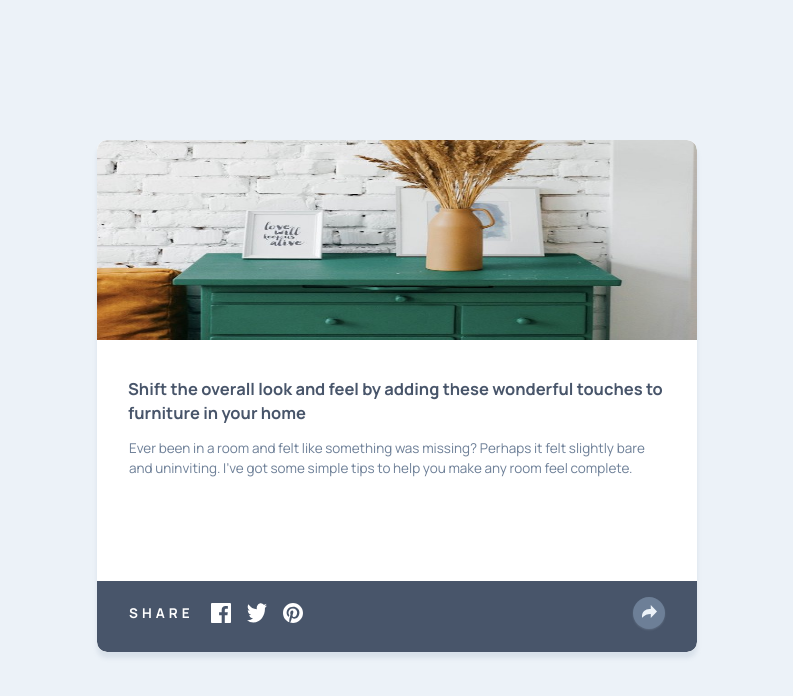
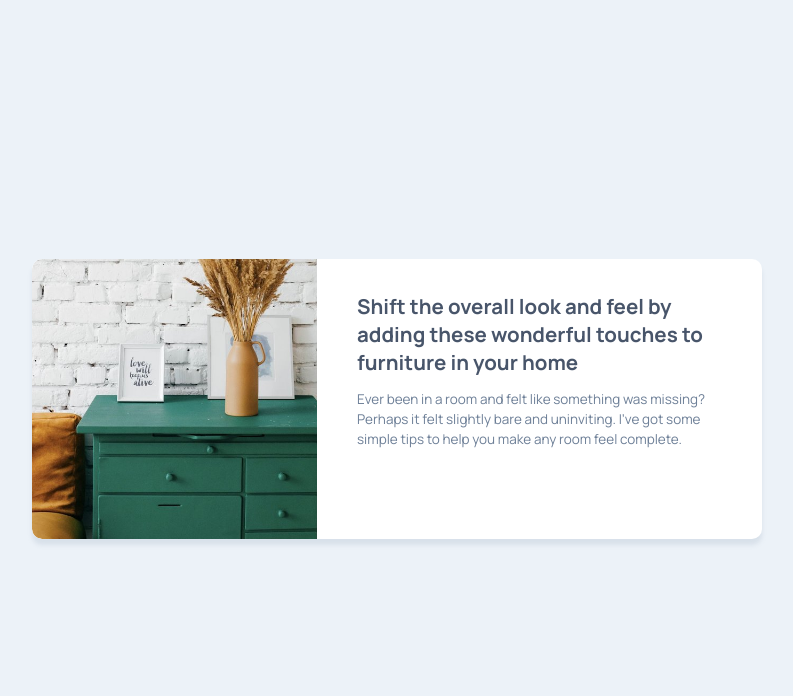
Before and after one commit to JCDMeira/14-Article-preview-component, a React (Create React App) app: page / in a window 1280 px wide. Shown: the top 696 px of the page, without its empty margins (243-1036 px from the left). Built offline with nearby package versions, Linux system fonts and the light colour scheme.

Commit message:
Add: content style for desktop

```diff
--- a/src/components/Content/styled.js
+++ b/src/components/Content/styled.js
@@ -50,4 +50,48 @@ export const ContentDiv = styled.div`
       color: var(--desaturated-dark-blue);
     }
   }
+
+  @media (min-width: 1024px) {
+    width: 73rem;
+    max-width: 73rem;
+    height: 28rem;
+    display: flex;
+
+    margin-top: 0.6rem;
+
+    .image {
+      width: 28.5rem;
+      height: 28rem;
+
+      border-radius: 10px 0px 0px 10px;
+
+      margin-bottom: 0rem;
+
+      overflow: hidden;
+
+      img {
+        width: 35.2rem;
+        height: 28rem;
+      }
+    }
+
+    .infoText {
+      width: 44.5rem;
+      height: 28rem;
+      margin-bottom: 0;
+      padding: 3.3rem 4.4rem 0 4rem;
+
+      h1 {
+      font-size: 2.05rem;
+      line-height: 2.8rem;
+
+      padding: 0;
+    }
+
+    p {
+      padding: 0 ;
+    }
+    }
+  }
+  }
 `;
--- a/src/components/UserCard/styled.js
+++ b/src/components/UserCard/styled.js
@@ -85,4 +85,8 @@ export const Card = styled.div`
       }
     }
   }
+
+  @media (min-width: 1024px) {
+    display: none;
+  }
 `;
```
